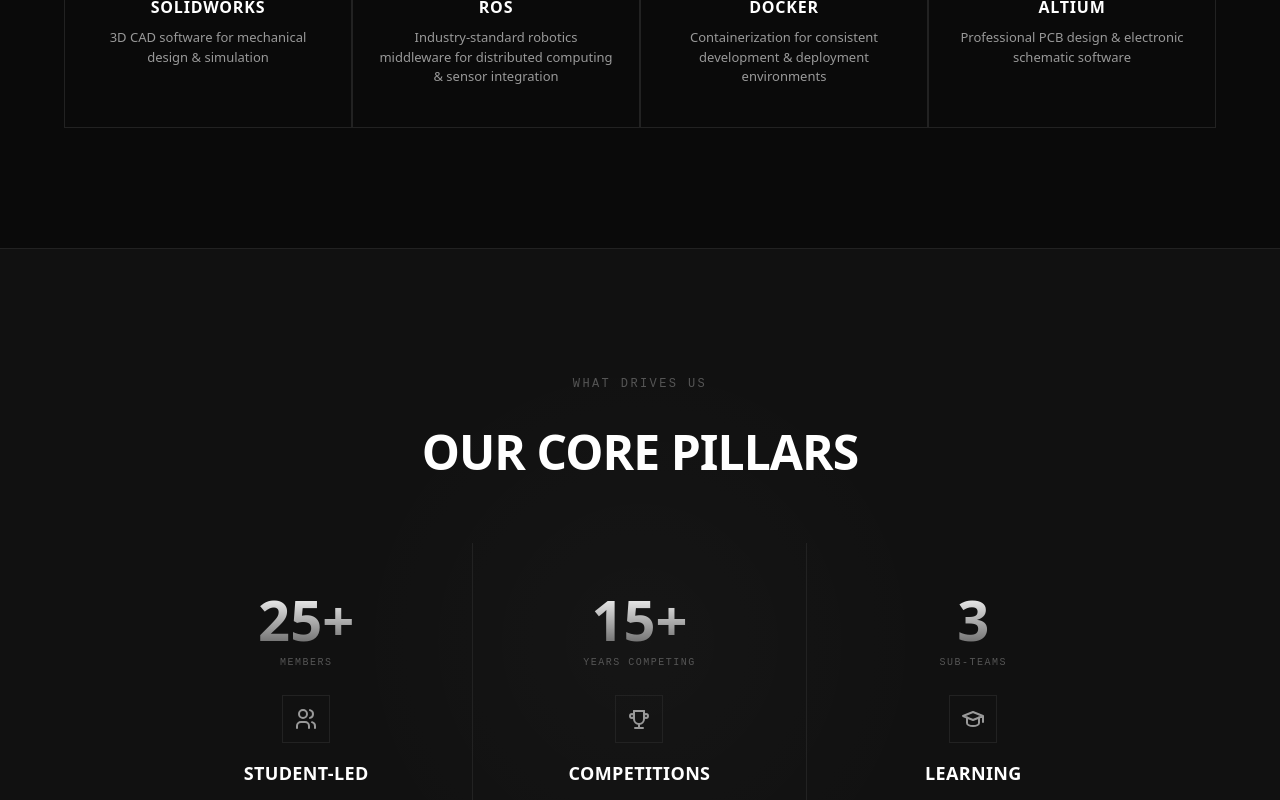
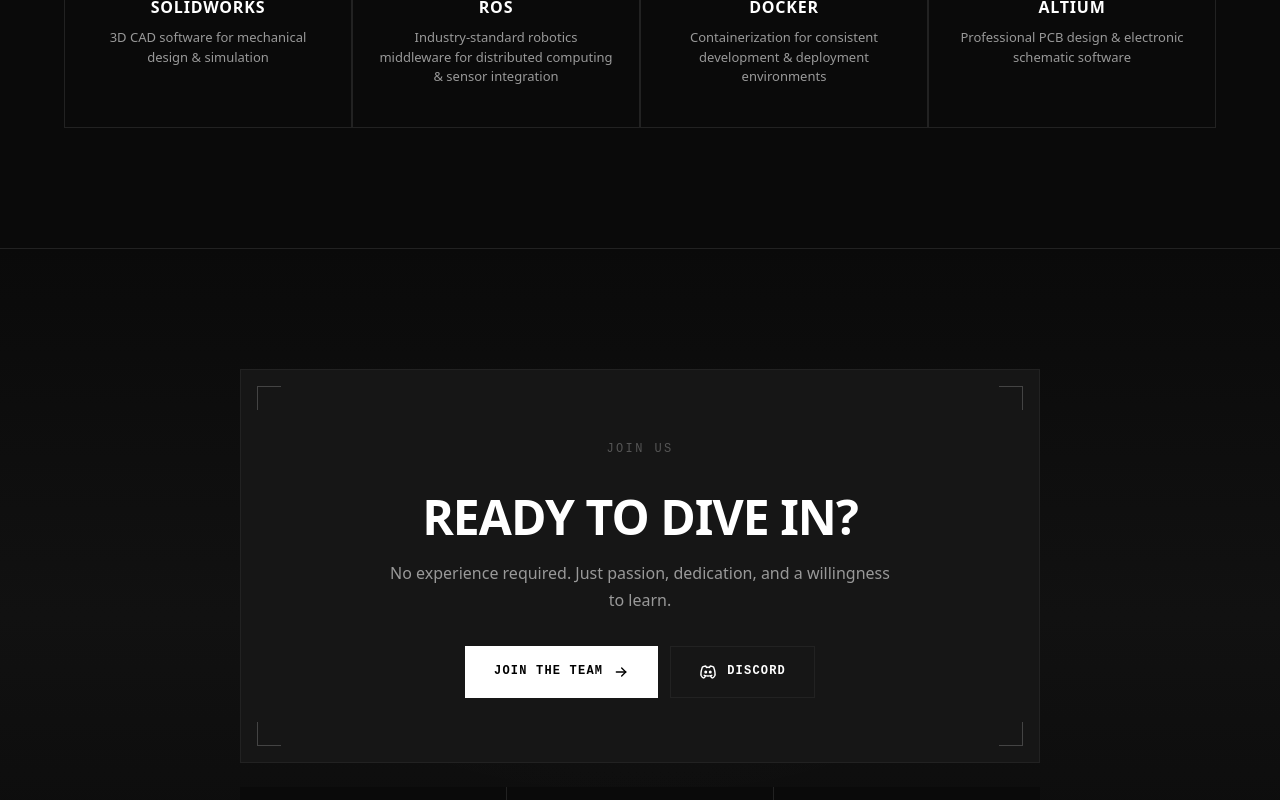
Before and after one commit to usc-robosub/usc-robosub.github.io, a Next.js app: page / in a window 1280 px wide. Shown: the part 2000-2800 px from the top of the page. Built offline with nearby package versions, Linux system fonts and the light colour scheme.

Commit message:
Remove Our Core Pillars section from homepage

```diff
--- a/src/app/page.tsx
+++ b/src/app/page.tsx
@@ -13,16 +13,12 @@
   IconCpu,
   IconBolt,
   IconCube,
-  IconUsers,
-  IconTrophy,
-  IconSchool,
 } from "@tabler/icons-react";
 import { Navbar, Footer } from "@/components/layout";
 import {
   AnimatedHeadline,
   SectionLabel,
   FadeUpText,
-  AnimatedCounter,
   TypewriterEffect,
 } from "@/components/ui";
 import {
@@ -34,12 +30,10 @@
 export default function Home() {
   const aboutRef = useRef(null);
   const techRef = useRef(null);
-  const pillarsRef = useRef(null);
   const ctaRef = useRef(null);
 
   const aboutInView = useInView(aboutRef, { once: true, margin: "-100px" });
   const techInView = useInView(techRef, { once: true, margin: "-100px" });
-  const pillarsInView = useInView(pillarsRef, { once: true, margin: "-100px" });
   const ctaInView = useInView(ctaRef, { once: true, margin: "-100px" });
 
   const technologies = [
@@ -70,30 +64,6 @@
       description: "Professional PCB design & electronic schematic software",
       icon: IconBolt,
       color: "#a5915f",
-    },
-  ];
-
-  const pillars = [
-    {
-      icon: IconUsers,
-      name: "Student-Led",
-      desc: "Empowering students to take leadership roles and drive innovation in underwater robotics.",
-      stat: "25+",
-      statLabel: "Members",
-    },
-    {
-      icon: IconTrophy,
-      name: "Competitions",
-      desc: "Participating in RoboSub, an international student underwater robotics competition.",
-      stat: "15+",
-      statLabel: "Years Competing",
-    },
-    {
-      icon: IconSchool,
-      name: "Learning",
-      desc: "Hands-on experience in robotics, coding, & electrical & mechanical systems.",
-      stat: "3",
-      statLabel: "Sub-Teams",
     },
   ];
 
@@ -712,155 +682,6 @@
         </section>
 
         {/* ==========================================
-            PILLARS SECTION - New Visual Design
-            ========================================== */}
-        <section
-          ref={pillarsRef}
-          className="section"
-          style={{
-            background: "var(--bg-secondary)",
-            borderTop: "1px solid var(--border)",
-            position: "relative",
-            overflow: "hidden",
-          }}
-        >
-          {/* Background accent */}
-          <div
-            style={{
-              position: "absolute",
-              top: "50%",
-              left: "50%",
-              transform: "translate(-50%, -50%)",
-              width: "600px",
-              height: "600px",
-              background: "radial-gradient(circle, rgba(255,255,255,0.02) 0%, transparent 70%)",
-              pointerEvents: "none",
-            }}
-          />
-
-          <div className="container" style={{ position: "relative", zIndex: 1 }}>
-            <motion.div
-              variants={staggerContainer}
-              initial="hidden"
-              animate={pillarsInView ? "visible" : "hidden"}
-              style={{ textAlign: "center", marginBottom: "64px" }}
-            >
-              <motion.span variants={staggerItem} className="section-label">
-                WHAT DRIVES US
-              </motion.span>
-              <motion.h2
-                variants={staggerItem}
-                className="text-heading"
-                style={{
-                  fontSize: "clamp(32px, 5vw, 48px)",
-                  textTransform: "uppercase",
-                  marginTop: "16px",
-                }}
-              >
-                Our Core Pillars
-              </motion.h2>
-            </motion.div>
-
-            <motion.div
-              variants={staggerContainer}
-              initial="hidden"
-              animate={pillarsInView ? "visible" : "hidden"}
-              style={{
-                display: "grid",
-                gridTemplateColumns: "repeat(3, 1fr)",
-                gap: "0",
-                maxWidth: "1000px",
-                margin: "0 auto",
-              }}
-              className="hero-grid"
-            >
-              {pillars.map((pillar, index) => {
-                const Icon = pillar.icon;
-                return (
-                  <motion.div
-                    key={pillar.name}
-                    variants={staggerItem}
-                    style={{
-                      padding: "48px 32px",
-                      textAlign: "center",
-                      borderRight: index < 2 ? "1px solid var(--border)" : "none",
-                      position: "relative",
-                    }}
-                  >
-                    {/* Large animated stat */}
-                    <motion.div
-                      style={{
-                        fontSize: "56px",
-                        fontWeight: 700,
-                        lineHeight: 1,
-                        marginBottom: "8px",
-                        background: "linear-gradient(180deg, #fff 0%, #666 100%)",
-                        WebkitBackgroundClip: "text",
-                        WebkitTextFillColor: "transparent",
-                      }}
-                      initial={{ opacity: 0, scale: 0.8 }}
-                      whileInView={{ opacity: 1, scale: 1 }}
-                      viewport={{ once: true }}
-                      transition={{ delay: index * 0.1, duration: 0.5 }}
-                    >
-                      <AnimatedCounter value={pillar.stat} duration={2.5} />
-                    </motion.div>
-                    <p
-                      className="mono"
-                      style={{
-                        fontSize: "10px",
-                        color: "var(--text-muted)",
-                        marginBottom: "24px",
-                      }}
-                    >
-                      {pillar.statLabel}
-                    </p>
-
-                    {/* Icon */}
-                    <div
-                      style={{
-                        width: "48px",
-                        height: "48px",
-                        margin: "0 auto 16px",
-                        display: "flex",
-                        alignItems: "center",
-                        justifyContent: "center",
-                        border: "1px solid var(--border)",
-                      }}
-                    >
-                      <Icon size={24} color="var(--text-secondary)" />
-                    </div>
-
-                    <h3
-                      style={{
-                        fontSize: "18px",
-                        fontWeight: 700,
-                        marginBottom: "12px",
-                        textTransform: "uppercase",
-                        letterSpacing: "0.02em",
-                      }}
-                    >
-                      {pillar.name}
-                    </h3>
-                    <p
-                      style={{
-                        fontSize: "14px",
-                        color: "var(--text-muted)",
-                        lineHeight: 1.6,
-                        maxWidth: "280px",
-                        margin: "0 auto",
-                      }}
-                    >
-                      {pillar.desc}
-                    </p>
-                  </motion.div>
-                );
-              })}
-            </motion.div>
-          </div>
-        </section>
-
-        {/* ==========================================
             CTA SECTION
             ========================================== */}
         <section
```
